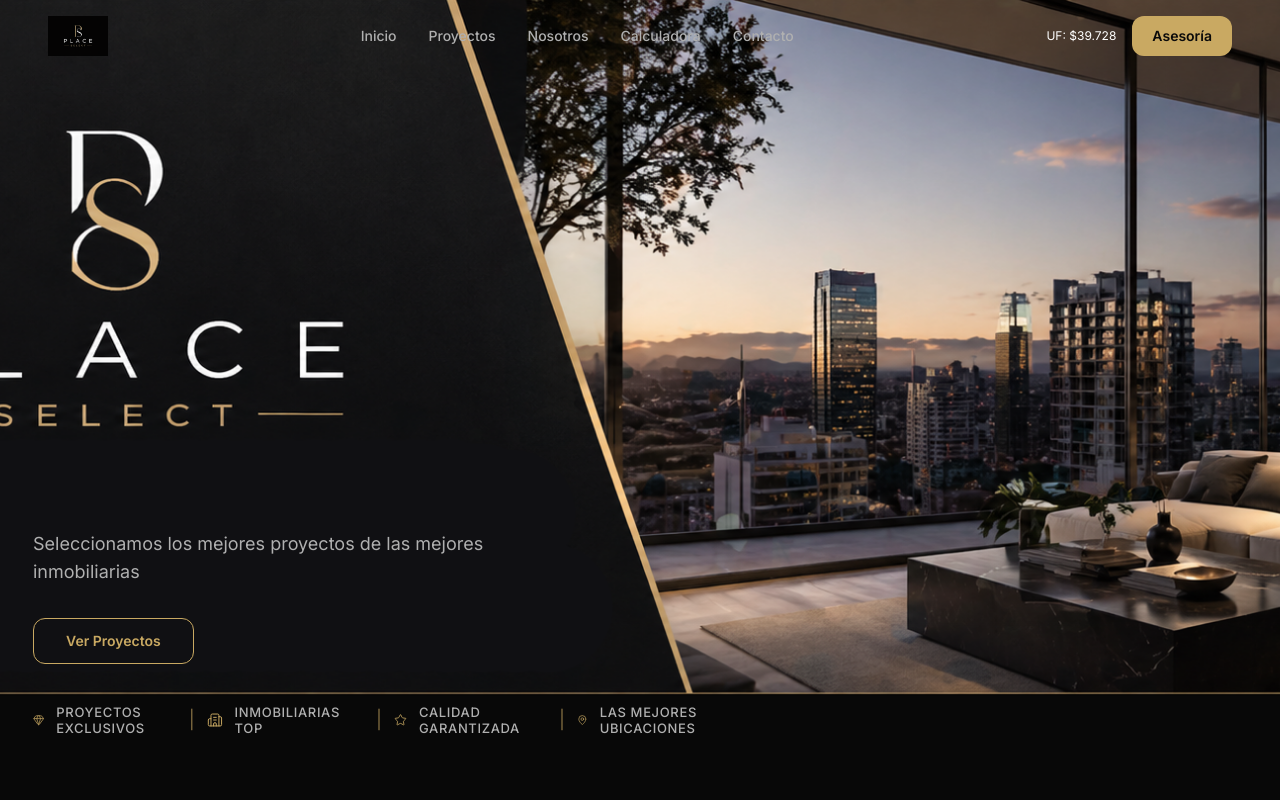
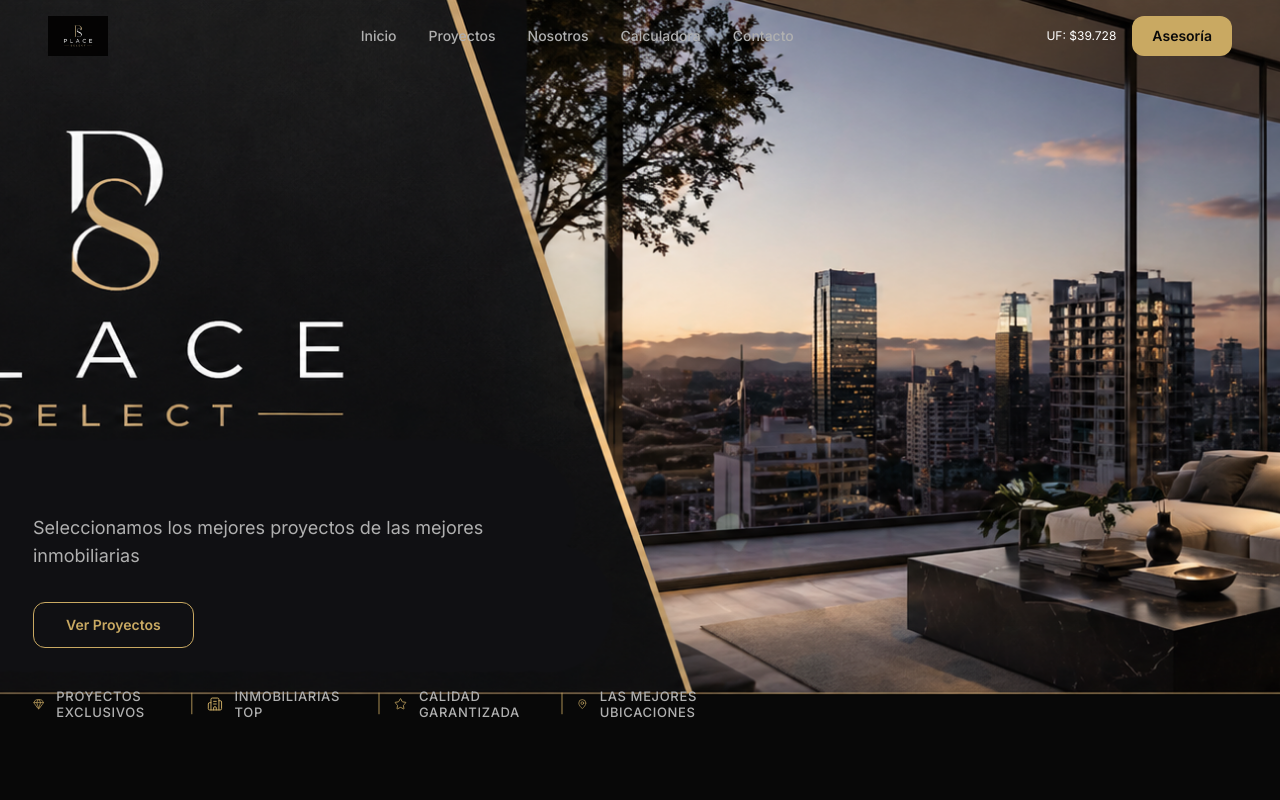
Before and after one commit to insideproevents/place.select, a React (Vite) app in the folder app/: page /#/ in a window 1280 px wide. Shown: the top 800 px of the page. Built offline with nearby package versions, Linux system fonts and the light colour scheme.

Commit message:
style(hero): move content 3px down

```diff
--- a/app/src/sections/Hero.tsx
+++ b/app/src/sections/Hero.tsx
@@ -23,7 +23,7 @@ export default function Hero() {
       </div>
 
       {/* Content */}
-      <div className="relative z-10 max-w-[1280px] ml-[-15px] px-4 sm:px-6 lg:px-12 pb-10 sm:pb-14 lg:pb-16 w-full">
+      <div className="relative z-10 max-w-[1280px] ml-[-15px] px-4 sm:px-6 lg:px-12 pb-12 sm:pb-16 lg:pb-20 w-full">
         <div className="max-w-2xl">
           <motion.h1
             initial={{ opacity: 0, y: 30 }}
```
